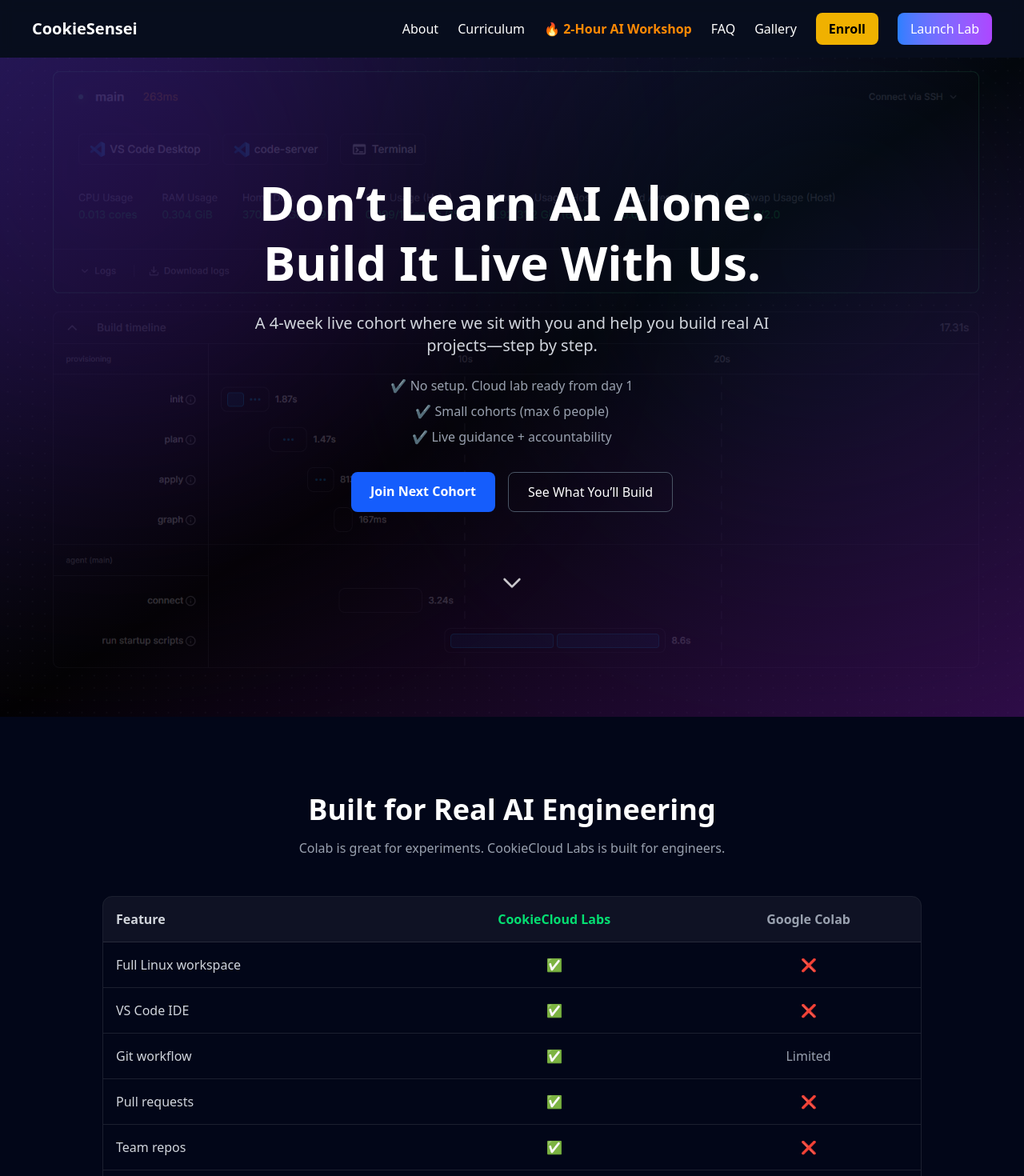
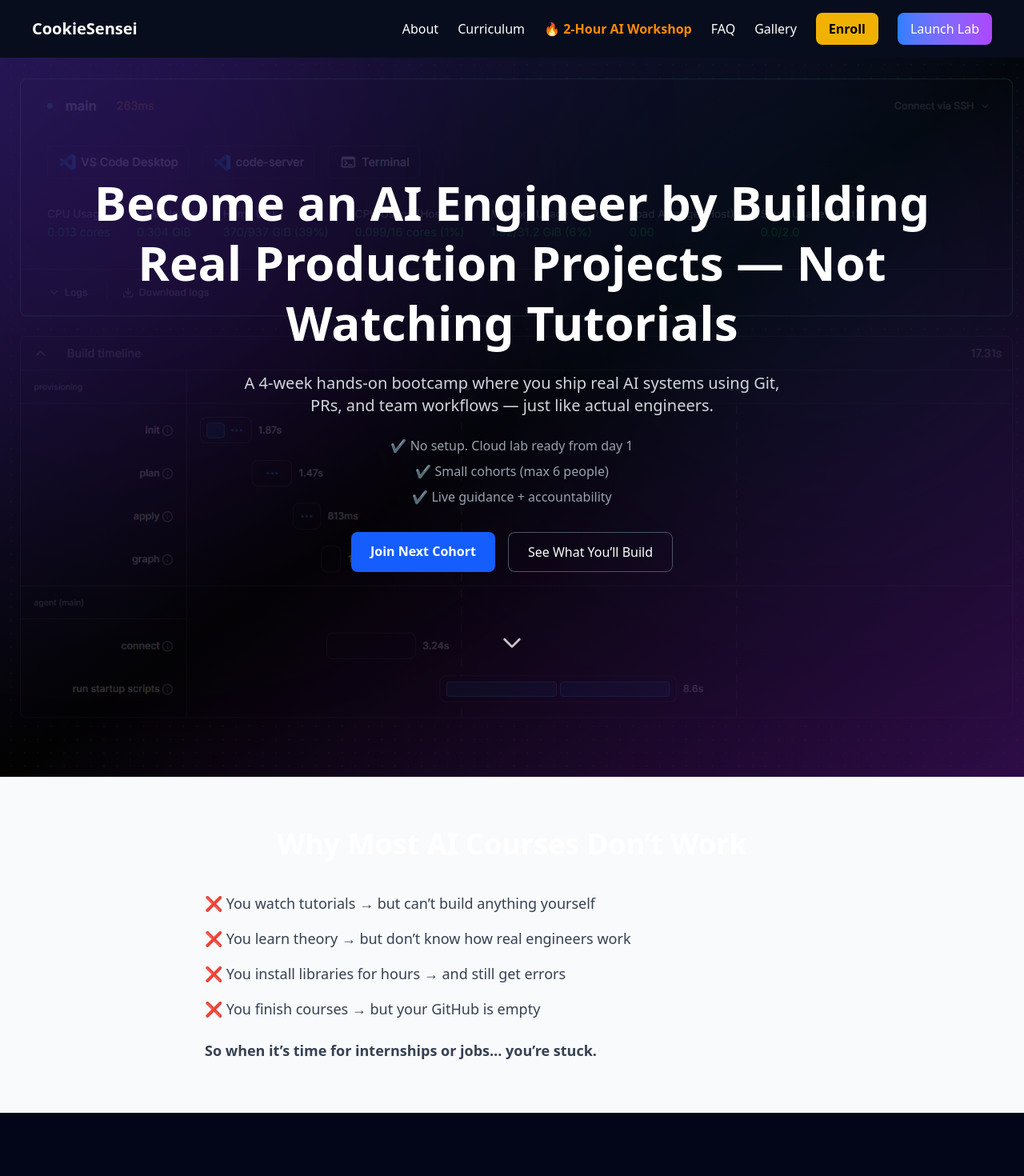
Before and after one commit to cookieSensei/cookiecloudlabs, a Next.js app: page / in a window 1280 px wide. Shown: the top 1470 px of the page at 80% size. Built offline with nearby package versions, Linux system fonts and the light colour scheme.

Commit message:
made hero changes

```diff
--- a/app/page.tsx
+++ b/app/page.tsx
@@ -15,20 +15,28 @@
 import ToolsGrid from "@/components/ToolsGrid";
 import WhatYouBuild from "@/components/WhatYouBuild";
 import GithubSection from "@/components/GithubSection";
+import Pain from "@/components/Pain";
+import Outcome from "@/components/Outcome";
+
 
 export default function Home() {
   return (
     <>
     <Hero />
+    <Pain />
     <Comparison />
-    <WhatYouBuild />
-    <ToolsGrid />
     <WhyDifferent />
+
+    {/* <WhatYouBuild /> */}
+    {/* <ToolsGrid /> */}
+
     <Projects />
 
     <GithubSection />
+
+    <Outcome />
+    <Audience />
     <Internship />
-    <Audience />
 
 
     <CTA />
--- a/components/Hero.tsx
+++ b/components/Hero.tsx
@@ -22,13 +22,11 @@
       <div className="relative max-w-6xl mx-auto px-6 text-center">
 
         <h1 className="text-4xl md:text-6xl font-bold leading-tight mb-6">
-          Don’t Learn AI Alone.
-          <br />
-          Build It Live With Us.
+          Become an AI Engineer by Building Real Production Projects — Not Watching Tutorials
         </h1>
 
         <p className="text-lg md:text-xl text-gray-300 max-w-2xl mx-auto mb-6">
-          A 4-week live cohort where we sit with you and help you build real AI projects—step by step.
+          A 4-week hands-on bootcamp where you ship real AI systems using Git, PRs, and team workflows — just like actual engineers.
         </p>
 
         {/* Differentiation */}
--- /dev/null
+++ b/components/Outcome.tsx
@@ -0,0 +1,20 @@
+export default function Outcome() {
+  return (
+    <section className="py-16 px-6 md:px-20 bg-gray-50">
+      <h2 className="text-3xl md:text-4xl font-bold text-center">
+        What You’ll Walk Away With
+      </h2>
+
+      <div className="mt-10 max-w-3xl mx-auto text-lg text-gray-700 space-y-4">
+        <p>✔ A strong GitHub portfolio</p>
+        <p>✔ Real project experience</p>
+        <p>✔ Understanding of dev workflows (Git, PRs)</p>
+        <p>✔ Confidence to build AI systems independently</p>
+
+        <p className="font-semibold mt-6">
+          Not just a certificate. Actual proof of skill.
+        </p>
+      </div>
+    </section>
+  );
+}
--- /dev/null
+++ b/components/Pain.tsx
@@ -0,0 +1,20 @@
+export default function Pain() {
+  return (
+    <section className="py-16 px-6 md:px-20 bg-gray-50">
+      <h2 className="text-3xl md:text-4xl font-bold text-center">
+        Why Most AI Courses Don’t Work
+      </h2>
+
+      <div className="mt-10 max-w-3xl mx-auto text-lg text-gray-700 space-y-4">
+        <p>❌ You watch tutorials → but can’t build anything yourself</p>
+        <p>❌ You learn theory → but don’t know how real engineers work</p>
+        <p>❌ You install libraries for hours → and still get errors</p>
+        <p>❌ You finish courses → but your GitHub is empty</p>
+
+        <p className="font-semibold mt-6">
+          So when it’s time for internships or jobs… you’re stuck.
+        </p>
+      </div>
+    </section>
+  );
+}
```
